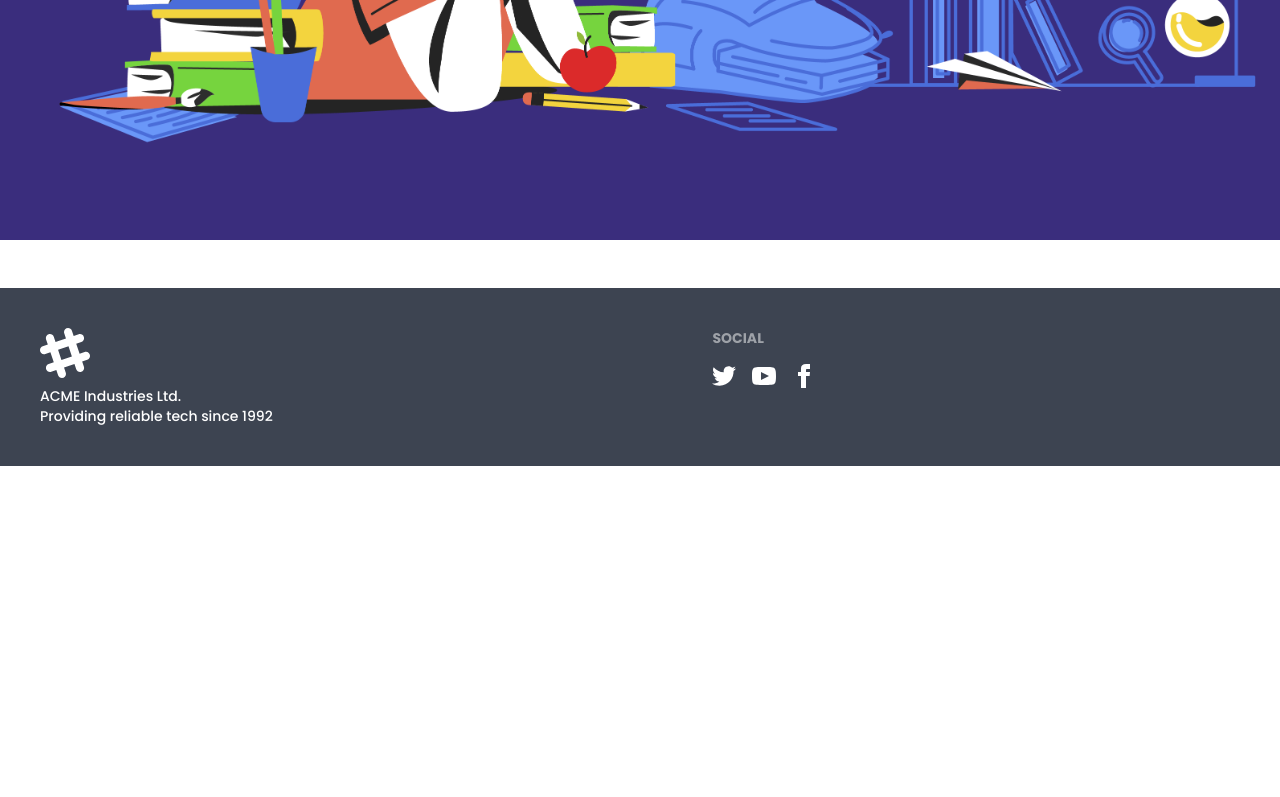
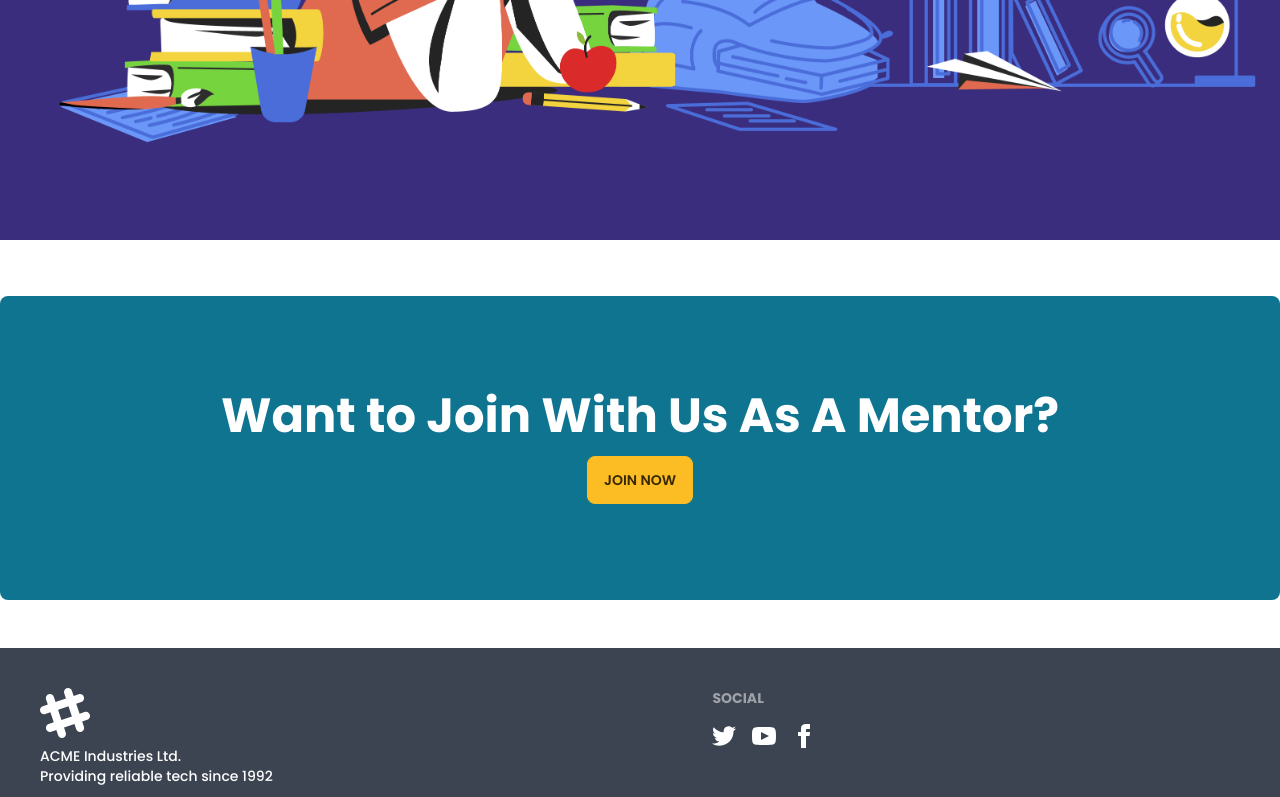
Before and after one commit to Parvez765/educational-website-clientside-assignment10, a React (Create React App) app: page / in a window 1280 px wide. Shown: the part 1730-2527 px from the top of the page. Before the commit the page ends 2196 px from the top, so only its background shows below. Built offline with nearby package versions, Linux system fonts and the light colour scheme; no server answers.

Commit message:
Mentor Section Added

```diff
--- a/src/Components/Fecilities/Fecilities.js
+++ b/src/Components/Fecilities/Fecilities.js
@@ -5,7 +5,7 @@ import { facilities } from '../../data/facilities';
 
 const Fecilities = () => {
     return (
-        <div className='facilitiesBanner p-14'>
+        <div className='facilitiesBanner p-14' data-aos="zoom-in-up">
             <div className='container mx-auto text-center'>
                 <h2 className='text-3xl lg:text-5xl font-bold'>What Will You Get</h2>
                 <p className='lg:text-xl text-yellow-400 mb-10'>We includes Awesome Features For Our Students</p>
--- /dev/null
+++ b/src/Components/JoinMentor/JoinMentor.js
@@ -0,0 +1,13 @@
+import React from 'react';
+
+const JoinMentor = () => {
+    return (
+        <div className='container mx-auto text-center mt-14 bg-cyan-700 p-14 lg:p-24 rounded-lg' data-aos="fade-up"
+        data-aos-duration="1000">
+            <h2 className='text-white text-3xl lg:text-5xl font-bold'>Want to Join With Us As A Mentor?</h2>
+            <button className='btn btn-warning mt-4'>Join Now</button>
+        </div>
+    );
+};
+
+export default JoinMentor;
--- a/src/Pages/Home/Home.js
+++ b/src/Pages/Home/Home.js
@@ -3,6 +3,7 @@ import { Link } from 'react-router-dom';
 import ExploreCourses from '../../Components/ExploreCourses/ExploreCourses';
 import Fecilities from '../../Components/Fecilities/Fecilities';
 import HomeComponent from '../../Components/HomeComponent/HomeComponent';
+import JoinMentor from '../../Components/JoinMentor/JoinMentor';
 
 
 const Home = () => {
@@ -10,7 +11,8 @@ const Home = () => {
         <div>
             <HomeComponent />
             <ExploreCourses />
-            <Fecilities/>
+            <Fecilities />
+            <JoinMentor/>
         </div>
     );
 };
```
